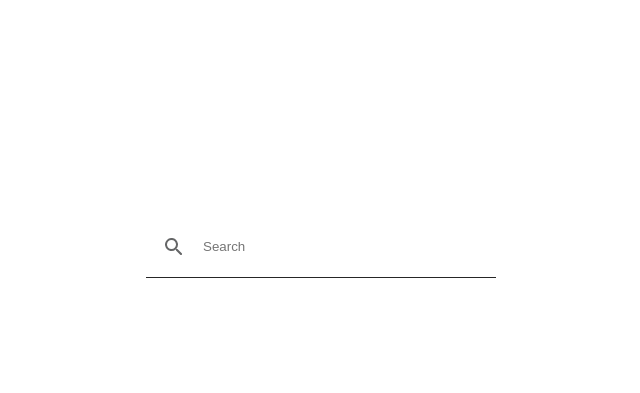
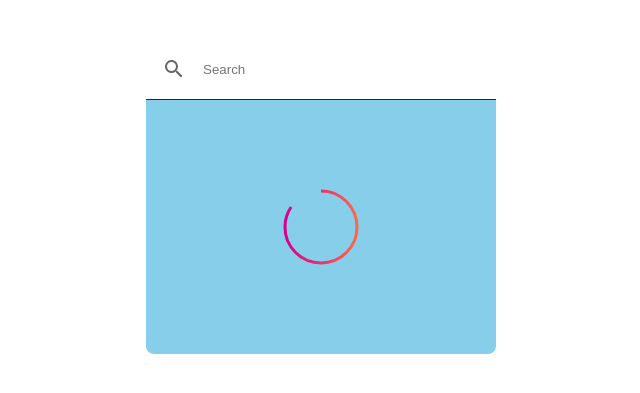
Before and after one commit to CatInEars/Task-Scrile, a React (Create React App) app: page / in a window 1280 px wide. Shown: the part 161-554 px from the top of the page, without its empty margins (319-959 px from the left). Built offline with nearby package versions, Linux system fonts and the light colour scheme.

Commit message:
HintContainer add; LoadIndicator add

```diff
--- a/src/core/App.tsx
+++ b/src/core/App.tsx
@@ -1,8 +1,11 @@
-import React from 'react';
 import { CustomInput } from './CustomInput';
+import { HintList } from './HintList';
 
 export function App() {
   return (
-    <CustomInput />
+    <>
+      <CustomInput />
+      <HintList />
+    </>
   )
 }
--- a/src/core/CustomInput.tsx
+++ b/src/core/CustomInput.tsx
@@ -1,4 +1,4 @@
-import React, { useState } from 'react';
+import { useState } from 'react';
 import { SearchIcon } from './SearchIcon';
 
 export function CustomInput() {
@@ -6,8 +6,8 @@
   const [value, setValue] = useState('');
 
   return (
+    <>
     <div className='customInputContainer'>
-
       <SearchIcon />
 
       <input
@@ -16,7 +16,7 @@
         onChange={(e) => setValue(e.target.value)}
         placeholder='Search'
       />
-
     </div>
+    </>
   )
 }
--- /dev/null
+++ b/src/core/HintList.tsx
@@ -0,0 +1,9 @@
+import { LoadIndicatorIcon } from "./LoadIndicatorIcon";
+
+export function HintList() {
+  return (
+    <div className='hintContainer'>
+      <LoadIndicatorIcon />
+    </div>
+  )
+}
--- /dev/null
+++ b/src/core/LoadIndicatorIcon.tsx
@@ -0,0 +1,31 @@
+export function LoadIndicatorIcon() {
+  return (
+    <svg
+      xmlns="http://www.w3.org/2000/svg"
+      width="76"
+      height="76"
+      fill="none"
+      viewBox="0 0 76 76"
+      className="loadIndicator"
+    >
+      <path
+        stroke="url(#paint0_linear)"
+        strokeWidth="3"
+        d="M38 74C18.118 74 2 57.882 2 38S18.118 2 38 2s36 16.118 36 36c0 7.4-2.233 14.28-6.062 20"
+      ></path>
+      <defs>
+        <linearGradient
+          id="paint0_linear"
+          x1="2"
+          x2="74"
+          y1="38"
+          y2="38"
+          gradientUnits="userSpaceOnUse"
+        >
+          <stop stopColor="#FF6647"></stop>
+          <stop offset="1" stopColor="#D6008F"></stop>
+        </linearGradient>
+      </defs>
+    </svg>
+  );
+}
--- a/src/index.tsx
+++ b/src/index.tsx
@@ -1,4 +1,3 @@
-import React from 'react';
 import ReactDOM from 'react-dom';
 import { App } from './core/App';
 import './styles/commonStyles.css';
--- a/src/styles/commonStyles.css
+++ b/src/styles/commonStyles.css
@@ -1,14 +1,17 @@
 body {
+  padding: 0;
+  margin-top: 200px;
+
   font-family: 'Noto Sans', Arial, sans-serif;
+
   display: flex;
   justify-content: center;
-  align-items: center;
   height: 100vh;
 }
 
 .searchIcon {
   position: absolute;
-  z-index: -1;
+  z-index: 0;
   left: 19px;
 }
 
@@ -16,7 +19,9 @@
   width: 350px;
   height: 60px;
   border-bottom: 1px solid #262626;
+
   font-size: 17px;
+
   position: relative;
   display: flex;
   align-items: center;
@@ -25,8 +30,44 @@
 .customInput {
   outline: none;
   border: none;
+
   width: 100%;
   height: 100%;
+
   background-color: transparent;
   padding-left: 57px;
 }
+
+.hintContainer {
+  width: 318px;
+  height: 222px;
+  padding: 16px;
+
+  position: absolute;
+
+  background-color: skyblue;
+  border-bottom-left-radius: 8px;
+  border-bottom-right-radius: 8px;
+
+  overflow: hidden;
+
+  display: flex;
+  justify-content: center;
+  align-items: center;
+}
+
+.loadIndicator {
+  animation-name: rotation;
+  animation-duration: 0.6s;
+  animation-iteration-count: infinite;
+  animation-timing-function: linear;
+}
+
+@keyframes rotation {
+  0% {
+      transform:rotate(0deg);
+  }
+  100% {
+      transform:rotate(360deg);
+  }
+}
```
Also changed, not shown: 1 other file (tests, documents, lock files or other folders).
